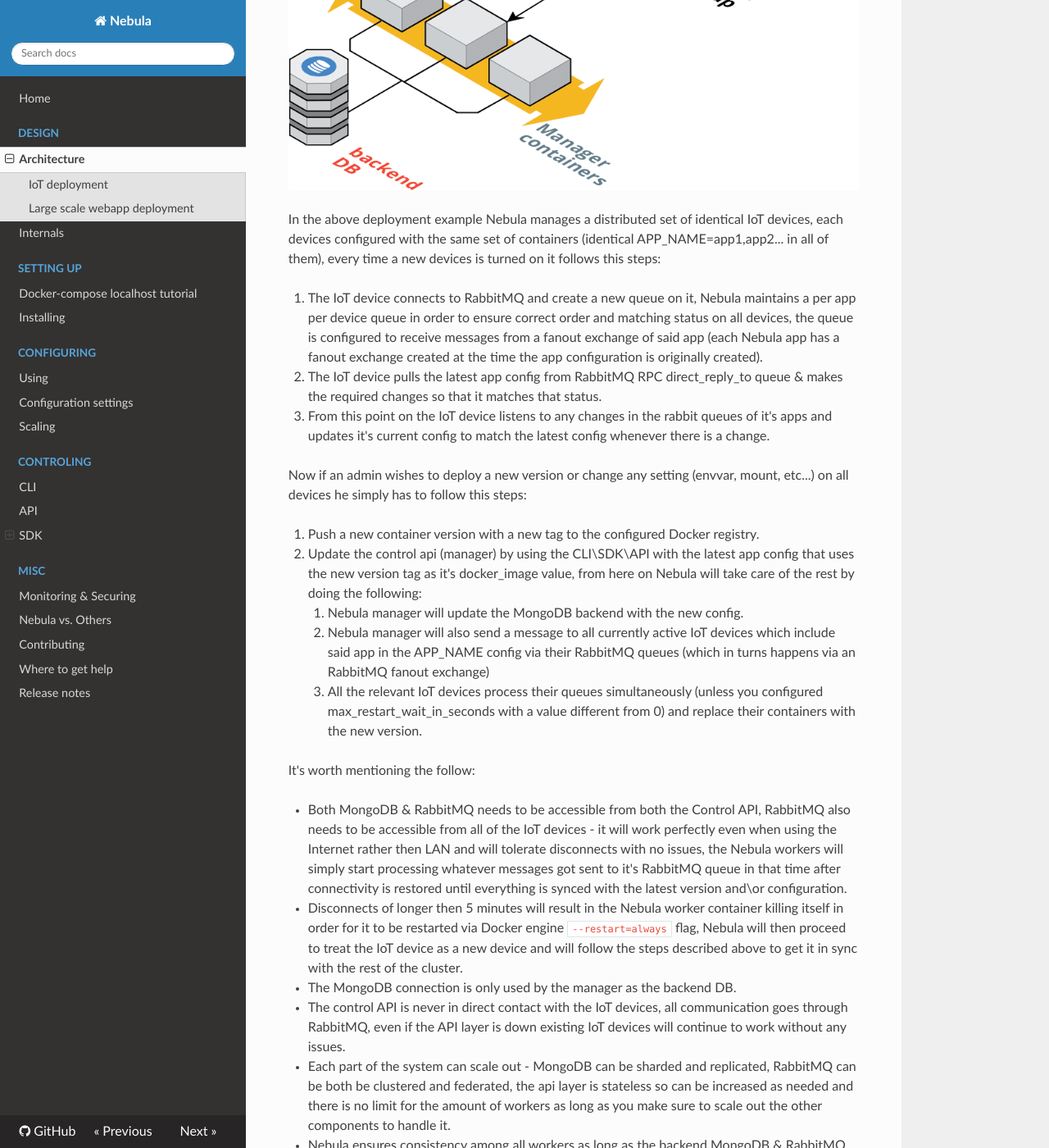
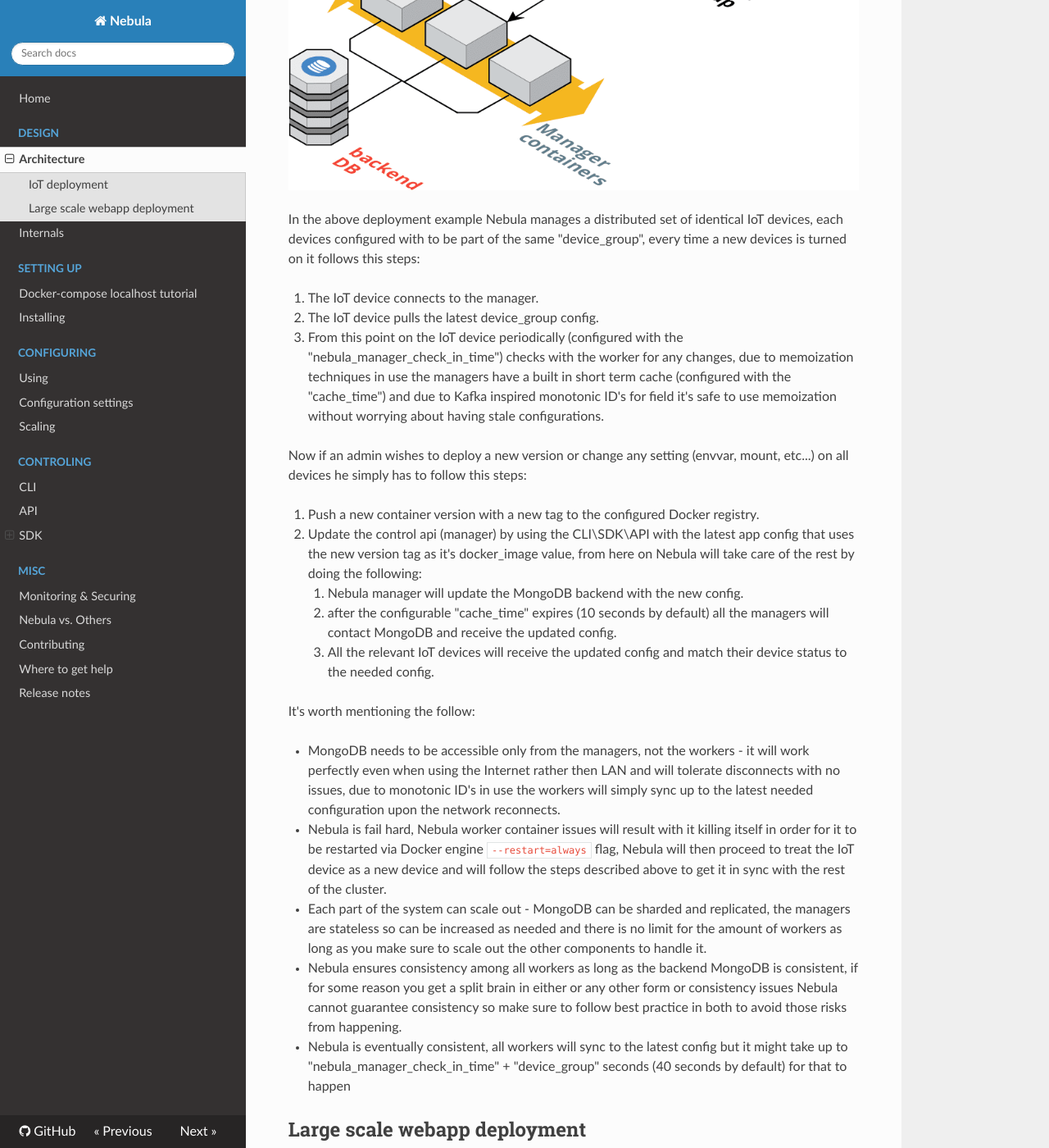
Before and after one commit to nebula-orchestrator/docs, an MkDocs documentation site: the page built from docs/architecture.md, in a window 1280 px wide and 1400 px high, scrolled down 537 px. Shown: the whole window at 82% size. Built offline with MkDocs 1.6.1, drawn with Linux system fonts in a browser that asks for light colours; nearby versions of some CDN libraries; old or Windows-style settings are respelled for this version of MkDocs; some of the changed text lies outside the part shown.

Commit message:
updated arcitacture page

```diff
--- a/docs/architecture.md
+++ b/docs/architecture.md
@@ -6,28 +6,27 @@
 
 ![example nebula architecture](../pictures/cloudcraft%20-%20nebula%20-%20IoT.png "example nebula architecture")
 
-In the above deployment example Nebula manages a distributed set of identical IoT devices, each devices configured with the same set of containers (identical APP_NAME=app1,app2... in all of them), every time a new devices is turned on it follows this steps:
+In the above deployment example Nebula manages a distributed set of identical IoT devices, each devices configured with to be part of the same "device_group", every time a new devices is turned on it follows this steps:
 
-1. The IoT device connects to RabbitMQ and create a new queue on it, Nebula maintains a per app per device queue in order to ensure correct order and matching status on all devices, the queue is configured to receive messages from a fanout exchange of said app (each Nebula app has a fanout exchange created at the time the app configuration is originally created).
-2. The IoT device pulls the latest app config from RabbitMQ RPC direct_reply_to queue & makes the required changes so that it matches that status.
-3. From this point on the IoT device listens to any changes in the rabbit queues of it's apps and updates it's current config to match the latest config whenever there is a change.
+1. The IoT device connects to the manager.
+2. The IoT device pulls the latest device_group config.
+3. From this point on the IoT device periodically (configured with the "nebula_manager_check_in_time") checks with the worker for any changes, due to memoization techniques in use the managers have a built in short term cache (configured with the "cache_time") and due to Kafka inspired monotonic ID's for field it's safe to use memoization without worrying about having stale configurations.
 
 Now if an admin wishes to deploy a new version or change any setting (envvar, mount, etc...) on all devices he simply has to follow this steps:
 
 1. Push a new container version with a new tag to the configured Docker registry.
 2. Update the control api (manager) by using the CLI\SDK\API with the latest app config that uses the new version tag as it's docker_image value, from here on Nebula will take care of the rest by doing the following:
     1. Nebula manager will update the MongoDB backend with the new config.
-    2. Nebula manager will also send a message to all currently active IoT devices which include said app in the APP_NAME config via their RabbitMQ queues (which in turns happens via an RabbitMQ fanout exchange)
-    3. All the relevant IoT devices process their queues simultaneously (unless you configured max_restart_wait_in_seconds with a value different from 0) and replace their containers with the new version.
+    2. after the configurable "cache_time" expires (10 seconds by default) all the managers will contact MongoDB and receive the updated config.
+    3. All the relevant IoT devices will receive the updated config and match their device status to the needed config.
 
 It's worth mentioning the follow:
 
-* Both MongoDB & RabbitMQ needs to be accessible from both the Control API, RabbitMQ also needs to be accessible from all of the IoT devices - it will work perfectly even when using the Internet rather then LAN and will tolerate disconnects with no issues, the Nebula workers will simply start processing whatever messages got sent to it's RabbitMQ queue in that time after connectivity is restored until everything is synced with the latest version and\or configuration.
-* Disconnects of longer then 5 minutes will result in the Nebula worker container killing itself in order for it to be restarted via Docker engine `--restart=always` flag, Nebula will then proceed to treat the IoT device as a new device and will follow the steps described above to get it in sync with the rest of the cluster.
-* The MongoDB connection is only used by the manager as the backend DB.
-* The control API is never in direct contact with the IoT devices, all communication goes through RabbitMQ, even if the API layer is down existing IoT devices will continue to work without any issues.
-* Each part of the system can scale out - MongoDB can be sharded and replicated, RabbitMQ can be both be clustered and federated, the api layer is stateless so can be increased as needed and there is no limit for the amount of workers as long as you make sure to scale out the other components to handle it.
-* Nebula ensures consistency among all workers as long as the backend MongoDB & RabbitMQ are consistent, if for some reason you get a split brain in either or any other form or consistency issues Nebula cannot guarantee consistency so make sure to follow best practice in both to avoid those risks from happening.
+* MongoDB needs to be accessible only from the managers, not the workers - it will work perfectly even when using the Internet rather then LAN and will tolerate disconnects with no issues, due to monotonic ID's in use the workers will simply sync up to the latest needed configuration upon the network reconnects.
+* Nebula is fail hard, Nebula worker container issues will result with it killing itself in order for it to be restarted via Docker engine `--restart=always` flag, Nebula will then proceed to treat the IoT device as a new device and will follow the steps described above to get it in sync with the rest of the cluster.
+* Each part of the system can scale out - MongoDB can be sharded and replicated, the managers are stateless so can be increased as needed and there is no limit for the amount of workers as long as you make sure to scale out the other components to handle it.
+* Nebula ensures consistency among all workers as long as the backend MongoDB is consistent, if for some reason you get a split brain in either or any other form or consistency issues Nebula cannot guarantee consistency so make sure to follow best practice in both to avoid those risks from happening.
+* Nebula is eventually consistent, all workers will sync to the latest config but it might take up to "nebula_manager_check_in_time" + "device_group" seconds (40 seconds by default) for that to happen
 
 ## Large scale webapp deployment
 
```
